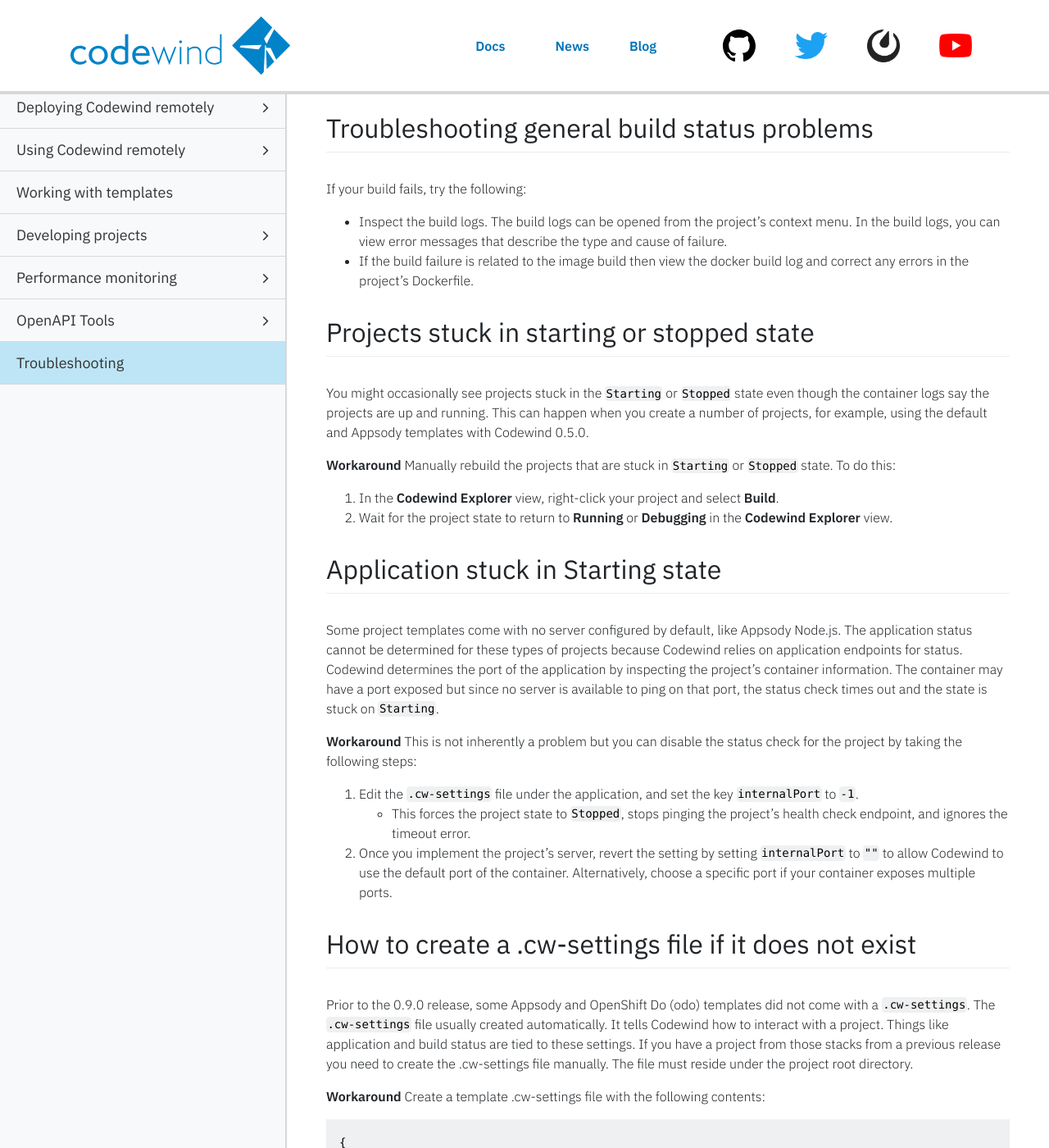
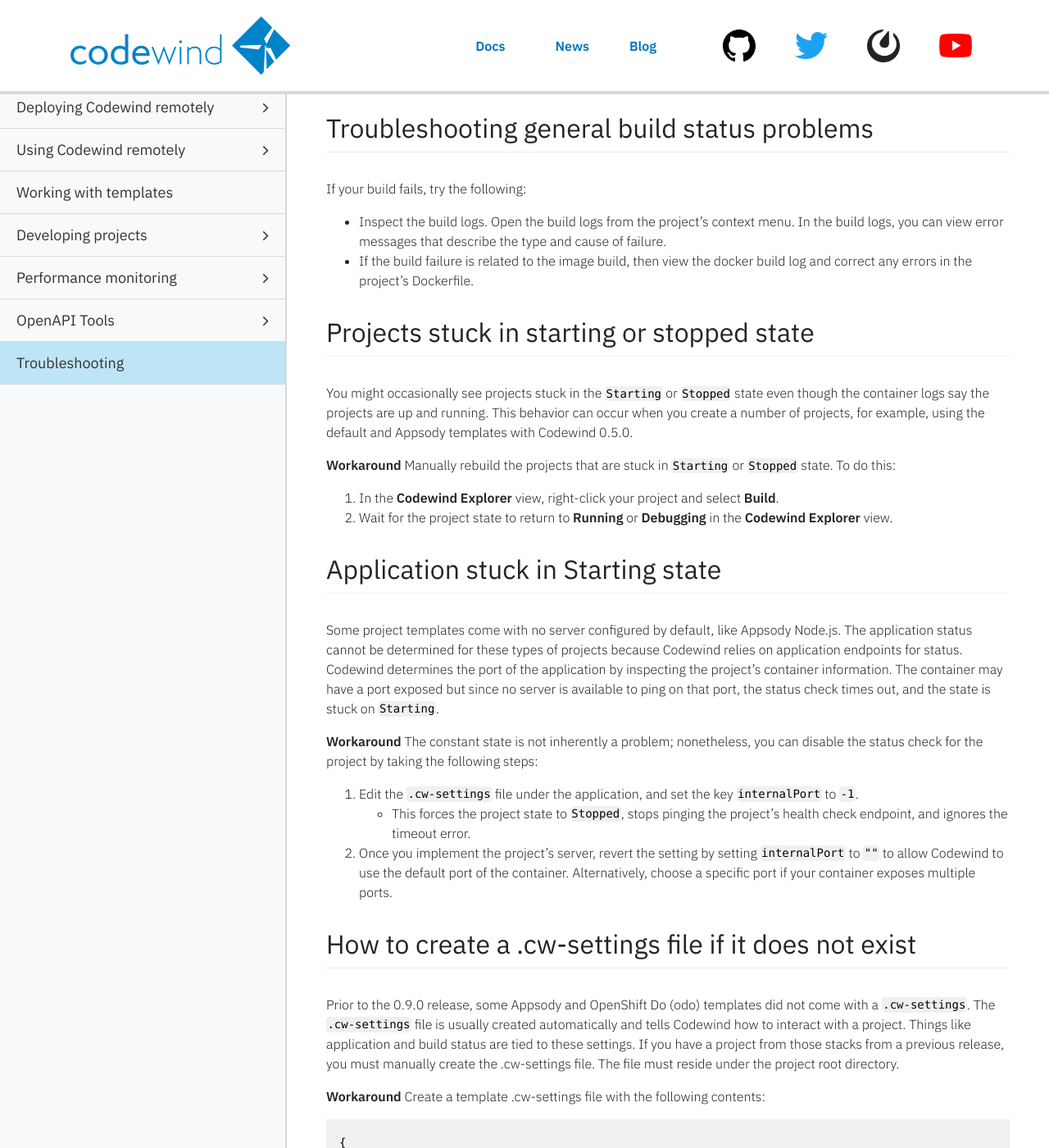
Before and after one commit to eclipse-archived/codewind-docs, a Jekyll site: the page built from docs/_documentations/troubleshooting.md, in a window 1280 px wide and 1400 px high, scrolled down 6322 px. Shown: the whole window at 82% size. Built offline with Jekyll 4.4.1, drawn with Linux system fonts in a browser that asks for light colours; nearby versions of some CDN libraries; comment, search, counter and statistics services are not loaded; some of the changed text lies outside the part shown.

Commit message:
Address review comments
Signed-off-by: Rajiv Senthilnathan <rajivsen@ca.ibm.com>

````diff
--- a/docs/_documentations/troubleshooting.md
+++ b/docs/_documentations/troubleshooting.md
@@ -266,11 +266,11 @@ Issue link: https://github.ibm.com/dev-ex/iterative-dev/issues/459
 -->
 ## Troubleshooting general build status problems
 If your build fails, try the following:
-  * Inspect the build logs. The build logs can be opened from the project's context menu. In the build logs, you can view error messages that describe the type and cause of failure.
-  * If the build failure is related to the image build then view the docker build log and correct any errors in the project's Dockerfile.
+  * Inspect the build logs. Open the build logs from the project's context menu. In the build logs, you can view error messages that describe the type and cause of failure.
+  * If the build failure is related to the image build, then view the docker build log and correct any errors in the project's Dockerfile.
 
 <!--
-Action/Topic: Creating a project and/or Checking the application and build statuses
+Action/Topic: Creating a project or Checking the application and build statuses
 Issue type: bug/info
 Codewind version: 0.5.0
 OS: Windows
@@ -279,7 +279,7 @@ IDE version: Eclipse 2019-09
 Issue link: https://github.com/eclipse/codewind/issues/715
 -->
 ## Projects stuck in starting or stopped state
-You might occasionally see projects stuck in the `Starting` or `Stopped` state even though the container logs say the projects are up and running. This can happen when you create a number of projects, for example, using the default and Appsody templates with Codewind 0.5.0.
+You might occasionally see projects stuck in the `Starting` or `Stopped` state even though the container logs say the projects are up and running. This behavior can occur when you create a number of projects, for example, using the default and Appsody templates with Codewind 0.5.0.
 
 **Workaround** Manually rebuild the projects that are stuck in `Starting` or `Stopped` state. To do this:
 1. In the **Codewind Explorer** view, right-click your project and select **Build**.
@@ -292,9 +292,9 @@ Codewind version: 0.9.0
 Issue link: https://github.com/eclipse/codewind/issues/1269
 -->
 ## Application stuck in Starting state
-Some project templates come with no server configured by default, like Appsody Node.js. The application status cannot be determined for these types of projects because Codewind relies on application endpoints for status. Codewind determines the port of the application by inspecting the project's container information. The container may have a port exposed but since no server is available to ping on that port, the status check times out and the state is stuck on `Starting`.
+Some project templates come with no server configured by default, like Appsody Node.js. The application status cannot be determined for these types of projects because Codewind relies on application endpoints for status. Codewind determines the port of the application by inspecting the project's container information. The container may have a port exposed but since no server is available to ping on that port, the status check times out, and the state is stuck on `Starting`.
 
-**Workaround** This is not inherently a problem but you can disable the status check for the project by taking the following steps:
+**Workaround** The constant state is not inherently a problem; nonetheless, you can disable the status check for the project by taking the following steps:
 1. Edit the `.cw-settings` file under the application, and set the key `internalPort` to `-1`.
     - This forces the project state to `Stopped`, stops pinging the project's health check endpoint, and ignores the timeout error.
 2. Once you implement the project's server, revert the setting by setting `internalPort` to `""` to allow Codewind to use the default port of the container. Alternatively, choose a specific port if your container exposes multiple ports.
@@ -306,7 +306,7 @@ Codewind version: 0.9.0
 Issue link: https://github.com/eclipse/codewind/issues/1269
 -->
 ## How to create a .cw-settings file if it does not exist
-Prior to the 0.9.0 release, some Appsody and OpenShift Do (odo) templates did not come with a `.cw-settings`. The `.cw-settings` file usually created automatically. It tells Codewind how to interact with a project. Things like application and build status are tied to these settings. If you have a project from those stacks from a previous release you need to create the .cw-settings file manually. The file must reside under the project root directory.
+Prior to the 0.9.0 release, some Appsody and OpenShift Do (odo) templates did not come with a `.cw-settings`. The `.cw-settings` file is usually created automatically and tells Codewind how to interact with a project. Things like application and build status are tied to these settings. If you have a project from those stacks from a previous release, you must manually create the .cw-settings file. The file must reside under the project root directory.
 
 **Workaround** Create a template .cw-settings file with the following contents:
 
@@ -323,15 +323,23 @@ Prior to the 0.9.0 release, some Appsody and OpenShift Do (odo) templates did no
 ```
 
 <!--
+Action/Topic: Changing the max number of concurrent builds
+Issue type: info
+Codewind version: 0.9.0
+-->
+## Adjusting the maximum number of concurrent builds
+It is not recommended to alter this value because there can be a significant impact on performance but in some cases it may be necessary. For example, if there aren't enough resources to run 3 builds concurrently, you can reduce the maximum number to 1 or 2. If you must adjust the maximum number of concurrent builds, you can set the `MC_MAX_BUILDS` environmental variable in the `codewind-pfe` container.
+
+<!--
 Action/Topic: Creating a project and/or Checking the application and build statuses
 Issue type: bug/info
 Codewind version: 0.6.0
 Issue link: https://github.com/eclipse/codewind/issues/1039
 -->
 ## Projects build twice upon creation
-If you are using Codewind on Eclipse and VS Code at the same time, projects build twice during project creation, resulting in longer project creation time.
+If you use Codewind on Eclipse and VS Code at the same time, projects build twice during project creation, resulting in longer project creation time.
 
-**Workaround:** To reduce project creation time, do not use Codewind on Eclipse and Codewind on VS Code at the same time. Close either Eclipse or VS Code and then create your project.
+**Workaround:** To reduce project creation time, do not use Codewind on Eclipse and on VS Code at the same time. Close either Eclipse or VS Code, then create your project.
 
 <!--
 Action/Topic: Checking the application and build statuses
````
Also changed, not shown: docs/_documentations/checkingstatuses.md (+4 -6 lines).
